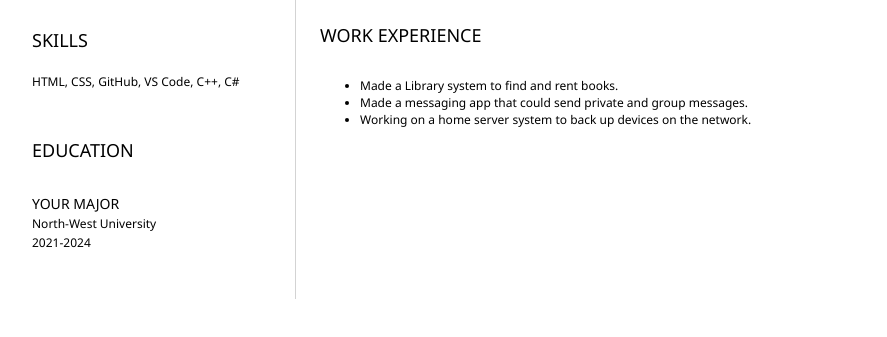
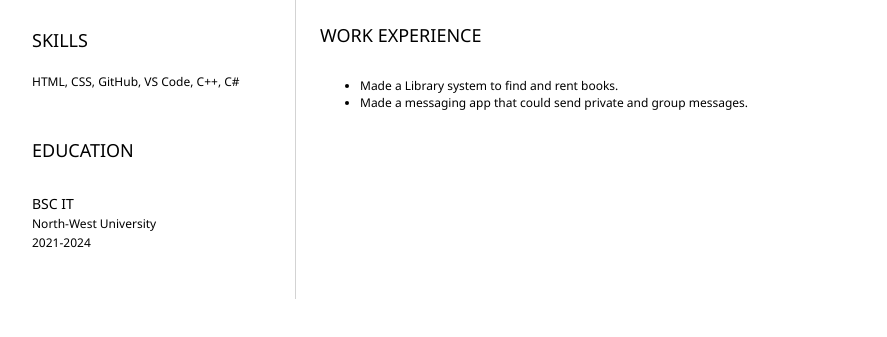
Before and after one commit to MistorDog/Resume, a plain HTML site: page index.html in a window 1280 px wide. Shown: the part 329-666 px from the top of the page, without its empty margins (152-1039 px from the left). Drawn offline with Linux system fonts and the light colour scheme.

Commit message:
updated CV

```diff
--- a/index.html
+++ b/index.html
@@ -39,7 +39,7 @@
 				<section>
 					<h2>EDUCATION</h2>
 					<!-- your education -->
-                    <h3>YOUR MAJOR</h3>
+                    <h3>BSC IT</h3>
                     <p>
                         North-West University
                     </p>
@@ -60,7 +60,6 @@
                     <ul>
                             <li>Made a Library system to find and rent books.</li>
                             <li>Made a messaging app that could send private and group messages.</li>
-                            <li>Working on a home server system to back up devices on the network.</li>
                     </ul>
 				</section>
 			</article>
```
